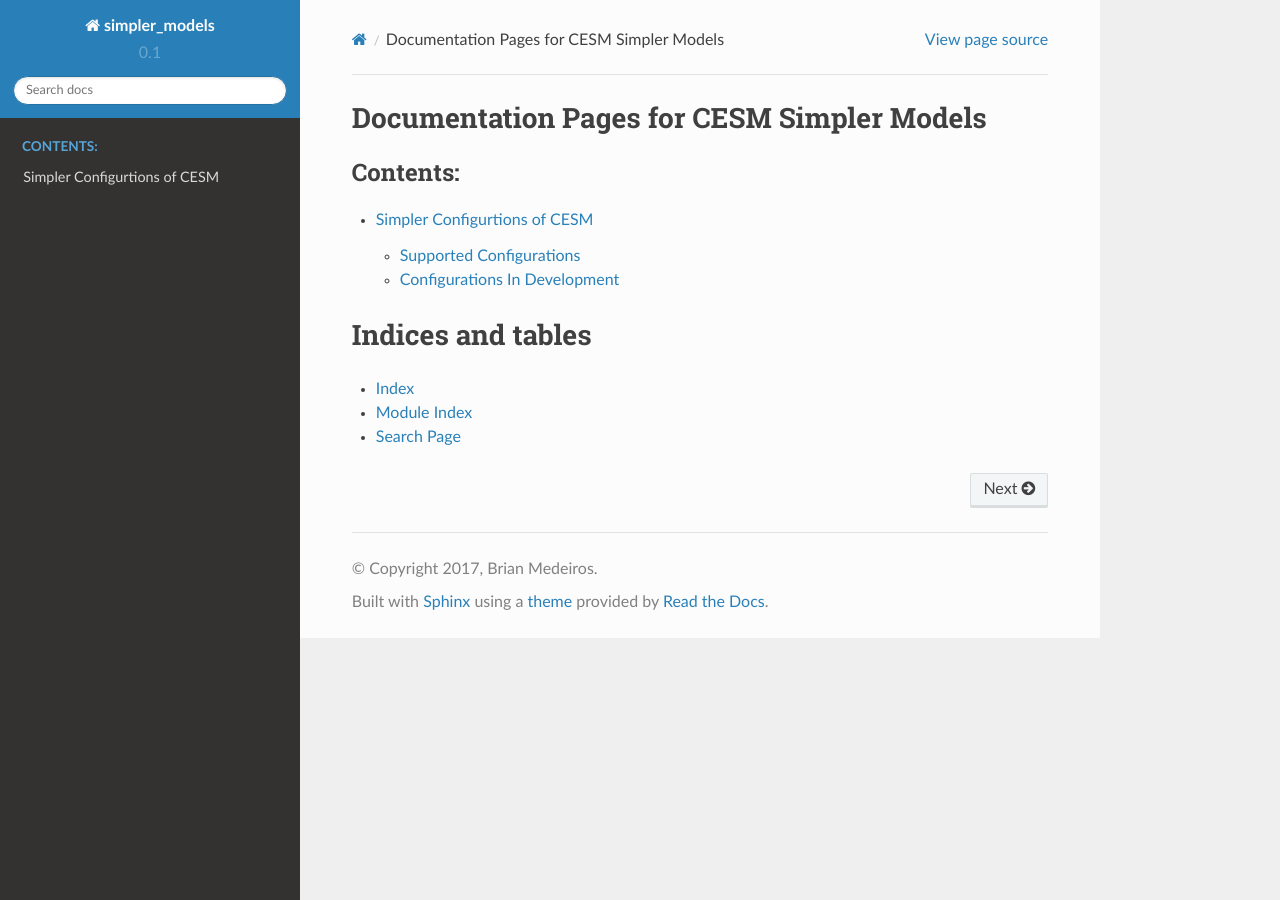
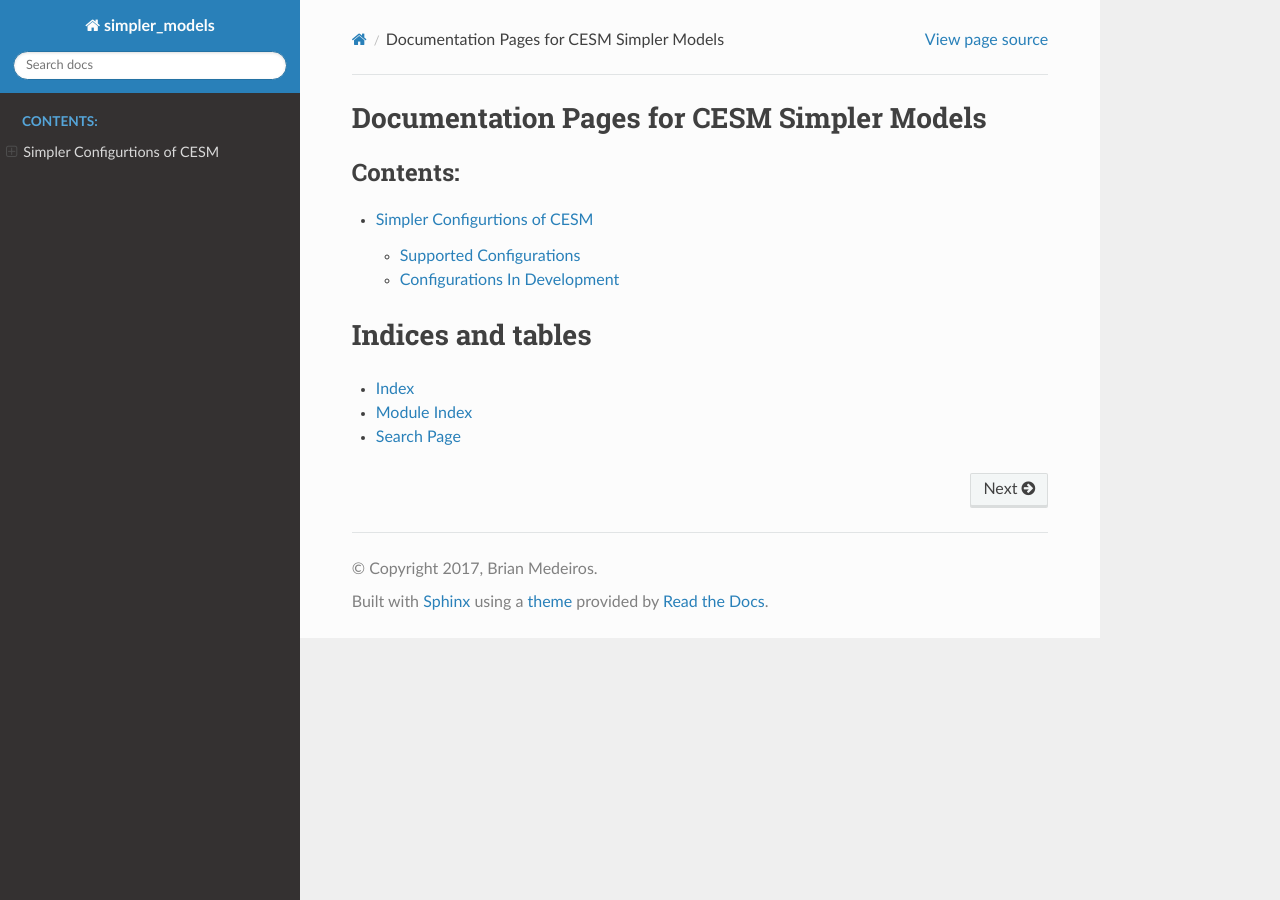
Before and after one commit to NCAR/simpler_models, a Sphinx documentation site: the page built from doc/source/index.rst, in a window 1280 px wide. Built offline with Sphinx 7.4.7 and the Read the Docs theme 2.0.0, drawn with Linux system fonts in a browser that asks for light colours.

Commit message:
Continue trying to get css for RTD theme to work.

```diff
--- a/doc/source/conf.py
+++ b/doc/source/conf.py
@@ -94,6 +94,11 @@
 # documentation.
 #
 # html_theme_options = {}
+html_theme_options = {
+    'collapse_navigation': False,
+    'display_version': False,
+    'navigation_depth': 3,
+}
 
 # Add any paths that contain custom static files (such as style sheets) here,
 # relative to this directory. They are copied after the builtin static files,
```
Also changed, not shown: 5 other files.
